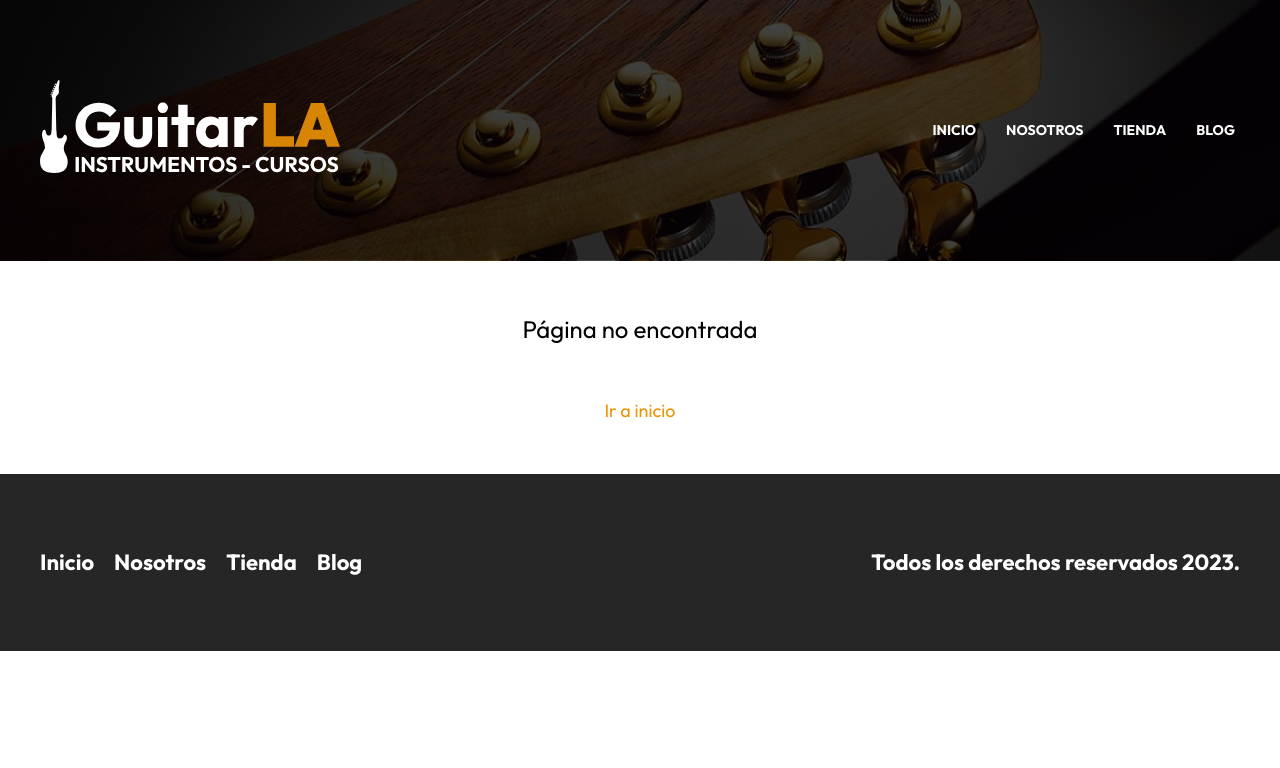
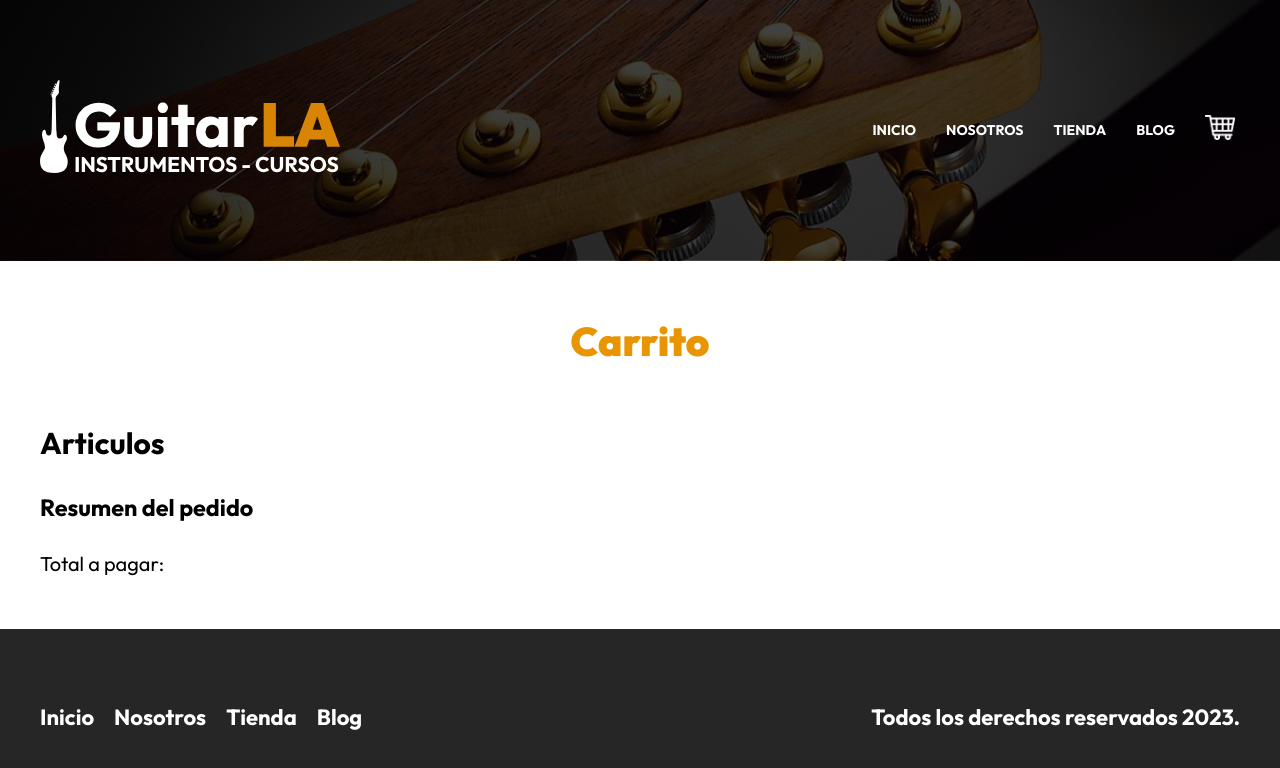
Before and after one commit to luisrlwev/guitarla-next, a Next.js app: page /carrito in a window 1280 px wide. Before the commit this address had no page. Shown: the top 768 px of the page. Built offline with nearby package versions, Linux system fonts and the light colour scheme.

Commit message:
Creamos el enlace y la página para el carrito de compras

```diff
--- a/components/header.js
+++ b/components/header.js
@@ -29,6 +29,10 @@ export default function Header() {
                 <Link href="/blog" className={ router.pathname === '/blog' ? styles.active : ''}>
                     Blog
                 </Link>
+
+                <Link href="/carrito">
+                    <Image width={30} height={30} src={"/img/carrito.png"} alt="carrito de compras"/>
+                </Link>
             </nav>
         </div>
     </header>
--- a/components/post.js
+++ b/components/post.js
@@ -11,7 +11,7 @@ export default function Post({post}) {
     <article>
         <Link href={`/blog/${url}`}><Image src={imagen.data.attributes.formats.medium.url} width={600} height={400} alt={`Blog sobre ${titulo}`}/></Link>
         <div className={styles.contenido}>
-            <h3><Link href={`/blog/${url}`}>{titulo}</Link></h3>
+            <h3><Link href={`/blog/${url}`} className={styles.tituloBlog}>{titulo}</Link></h3>
             <p className={styles.fecha}>{formatearFecha(publishedAt)}</p>
             <p className={styles.resumen}>{contenido}</p>
             <Link href={`/blog/${url}`} className={styles.enlace}>Leer post</Link>
--- /dev/null
+++ b/pages/carrito.js
@@ -0,0 +1,24 @@
+import Layout from "@/components/layout"
+import styles from '@/styles/carrito.module.css'
+
+export default function Carrito() {
+  return (
+    <Layout
+        title="Carrito"
+        description="Verifica tus productos y termina tu compra"
+    >
+        <main className="contenedor">
+            <h1 className="heading">Carrito</h1>
+            <div>
+                <div>
+                    <h2>Articulos</h2>
+                </div>
+                <aside>
+                    <h3>Resumen del pedido</h3>
+                    <p>Total a pagar: </p>
+                </aside>
+            </div>
+        </main>
+    </Layout>
+  )
+}
--- a/styles/blog.module.css
+++ b/styles/blog.module.css
@@ -10,10 +10,12 @@
     font-size: 2.8rem;
     margin: 0;
 }
-.contenido a{
+
+.tituloBlog{
     color: var(--black);
     text-decoration: none;
 }
+
 .fecha {
     font-size: 1.6rem;
     color: var(--primary);
--- a/styles/header.module.css
+++ b/styles/header.module.css
@@ -15,6 +15,7 @@
     margin-top: 5rem;
     display: flex;
     gap: 2rem;
+    align-items: center;
 }
 
 .navegacion a{
```
Also changed, not shown: styles/carrito.module.css (added).
